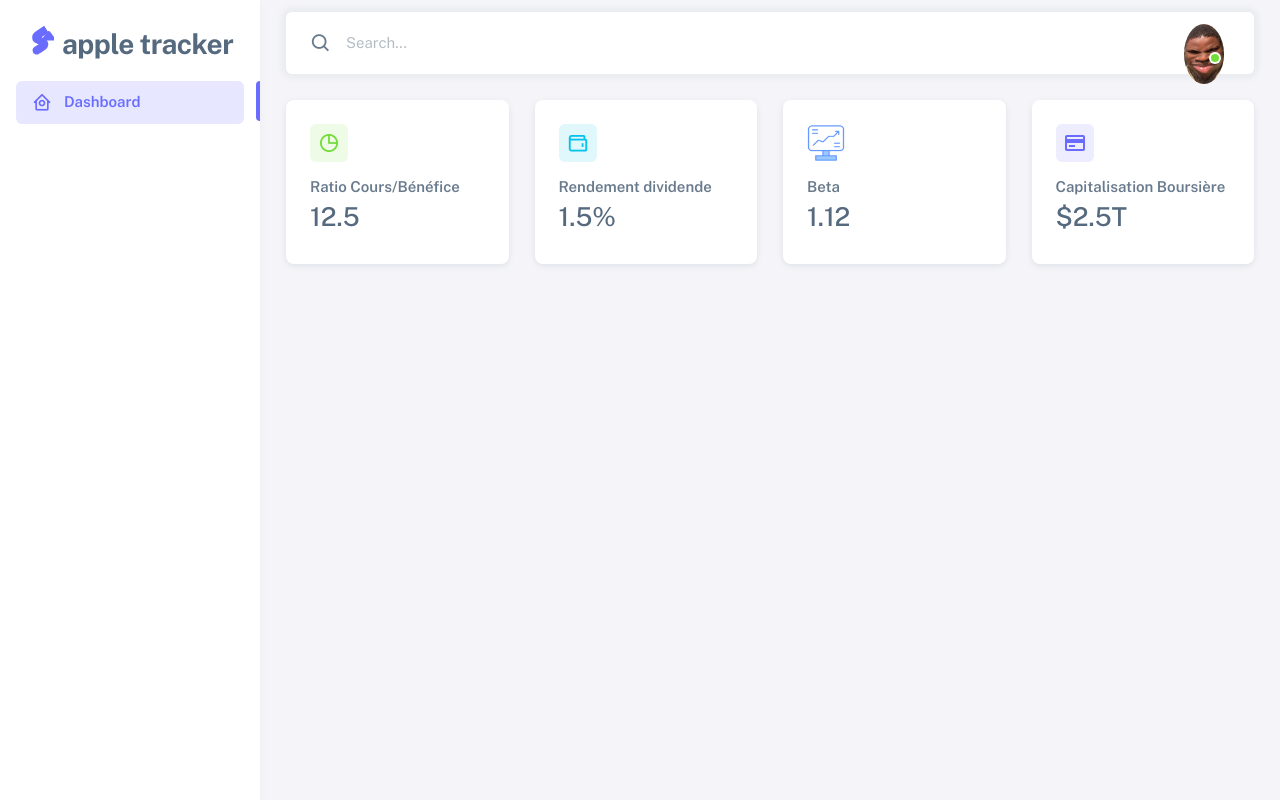
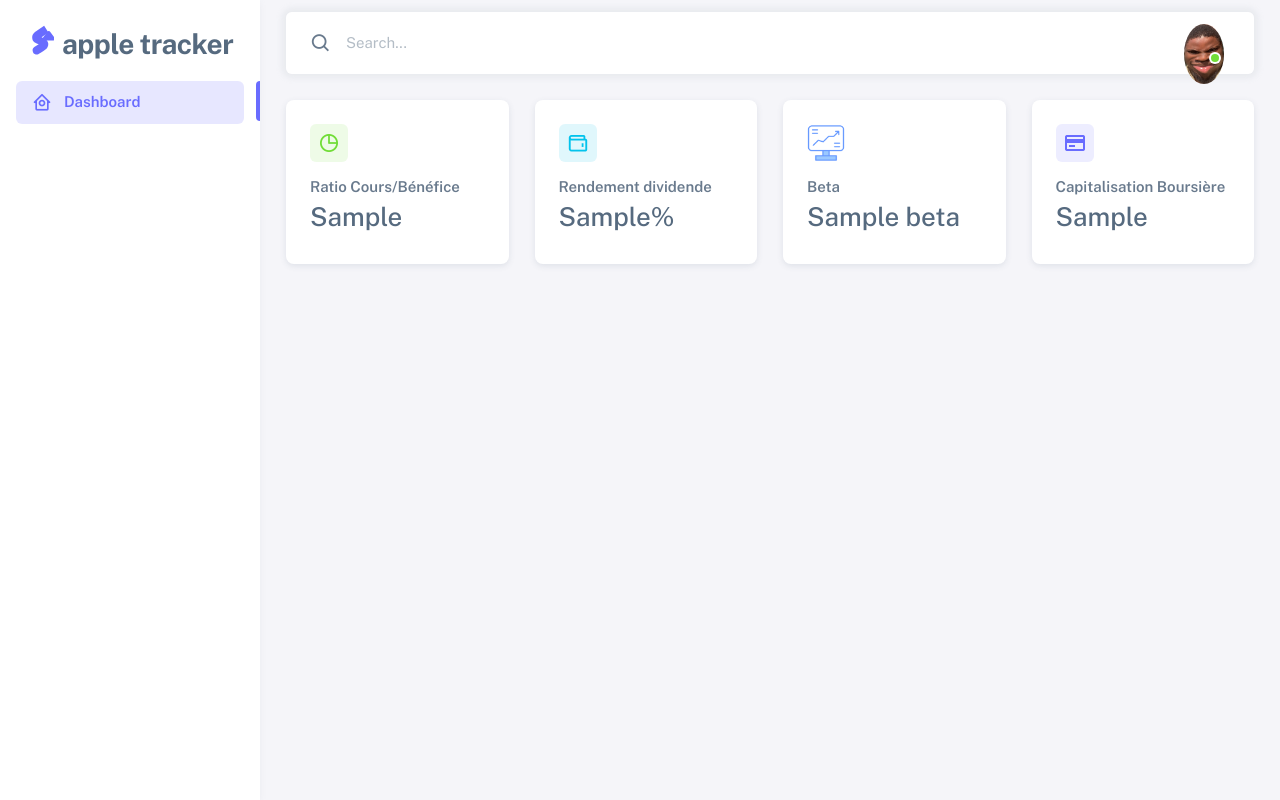
Before and after one commit to arlybest/Apple_tracker, a Flask app: template app/templates/index.html in a window 1280 px wide. Run offline with Flask 3, Linux system fonts and the light colour scheme; the template is opened without the code that fills it: most values are stand-ins (such as "Sample title", 1, 10 or a date in 2020); parts of the project's set-up code (start-up, migrations or seed data) failed here and were passed over; some libraries are stand-ins or nearby versions.

Commit message:
Ajout des metriques

```diff
--- a/app/templates/index.html
+++ b/app/templates/index.html
@@ -170,7 +170,6 @@
           <!-- Content wrapper -->
           <div class="content-wrapper">
             <!-- Content -->
-
             <div class="container-xxl flex-grow-1 container-p-y">
                 <div class="row">
                     <div class="col-lg-12 mb-4">
@@ -189,7 +188,7 @@
                                             </div>
                                         </div>
                                         <span class="fw-semibold d-block mb-1">Ratio Cours/Bénéfice</span>
-                          <h3 class="card-title mb-2">12.5</h3>
+                                        <h3 class="card-title mb-2">{{ metrics.pe_ratio if metrics.pe_ratio else 'N/A' }}</h3>
                                     </div>
                                 </div>
                             </div>
@@ -208,7 +207,7 @@
                                             </div>
                                         </div>
                                         <span class="fw-semibold d-block mb-1">Rendement dividende</span>
-                          <h3 class="card-title mb-2">1.5%</h3>
+                                        <h3 class="card-title mb-2">{{ metrics.dividend_yield if metrics.dividend_yield else 'N/A' }}%</h3>
                                     </div>
                                 </div>
                             </div>
@@ -227,7 +226,7 @@
                                             </div>
                                         </div>
                                         <span class="fw-semibold d-block mb-1">Beta</span>
-                          <h3 class="card-title mb-2">1.12</h3>
+                                        <h3 class="card-title mb-2">{{ metrics.beta if metrics.beta else 'N/A' }}</h3>
                                     </div>
                                 </div>
                             </div>
@@ -246,7 +245,7 @@
                                             </div>
                                         </div>
                                         <span class="fw-semibold d-block mb-1">Capitalisation Boursière</span>
-                          <h3 class="card-title mb-2">$2.5T</h3>
+                                        <h3 class="card-title mb-2">{{ metrics.market_cap if metrics.market_cap else 'N/A' }}</h3>
                                     </div>
                                 </div>
                             </div>
@@ -254,7 +253,6 @@
                     </div>
                 </div>
             </div>
-
         </div>
     <div class="row">
 
--- a/app/utils/metrics.py
+++ b/app/utils/metrics.py
@@ -22,7 +22,7 @@ def get_financial_metrics(stock_symbol):
 
         # Extraction des métriques financières importantes
         metrics = {
-            "PE_ratio": info.get("trailingPE"),
+            "pe_ratio": info.get("trailingPE"),
             "dividend_yield": info.get("dividendYield"),
             "beta": info.get("beta"),
             "market_cap": info.get("marketCap"),
```
Also changed, not shown: app/routes.py (+10 -2 lines). Lines whose indentation alone changed are shown as unchanged.
